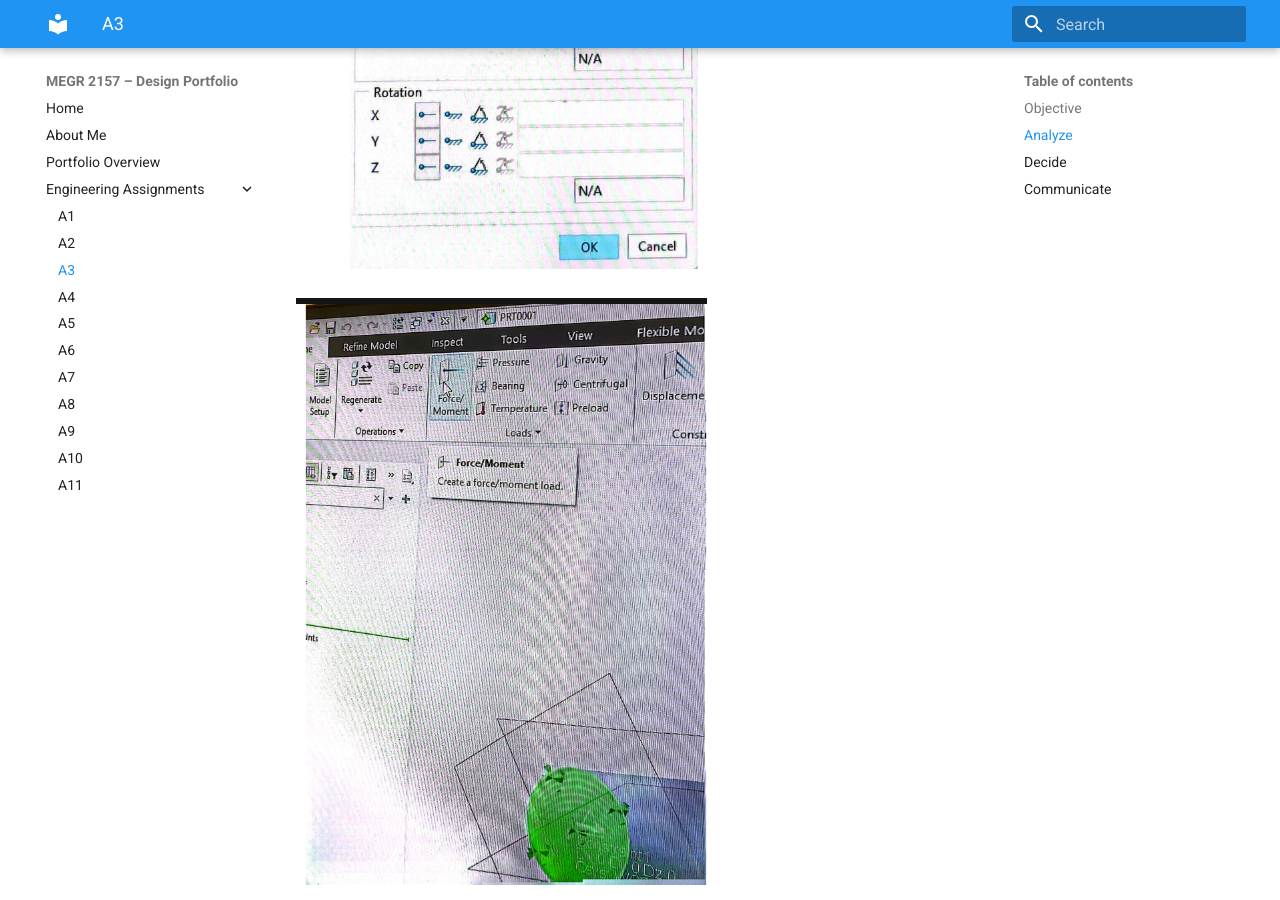
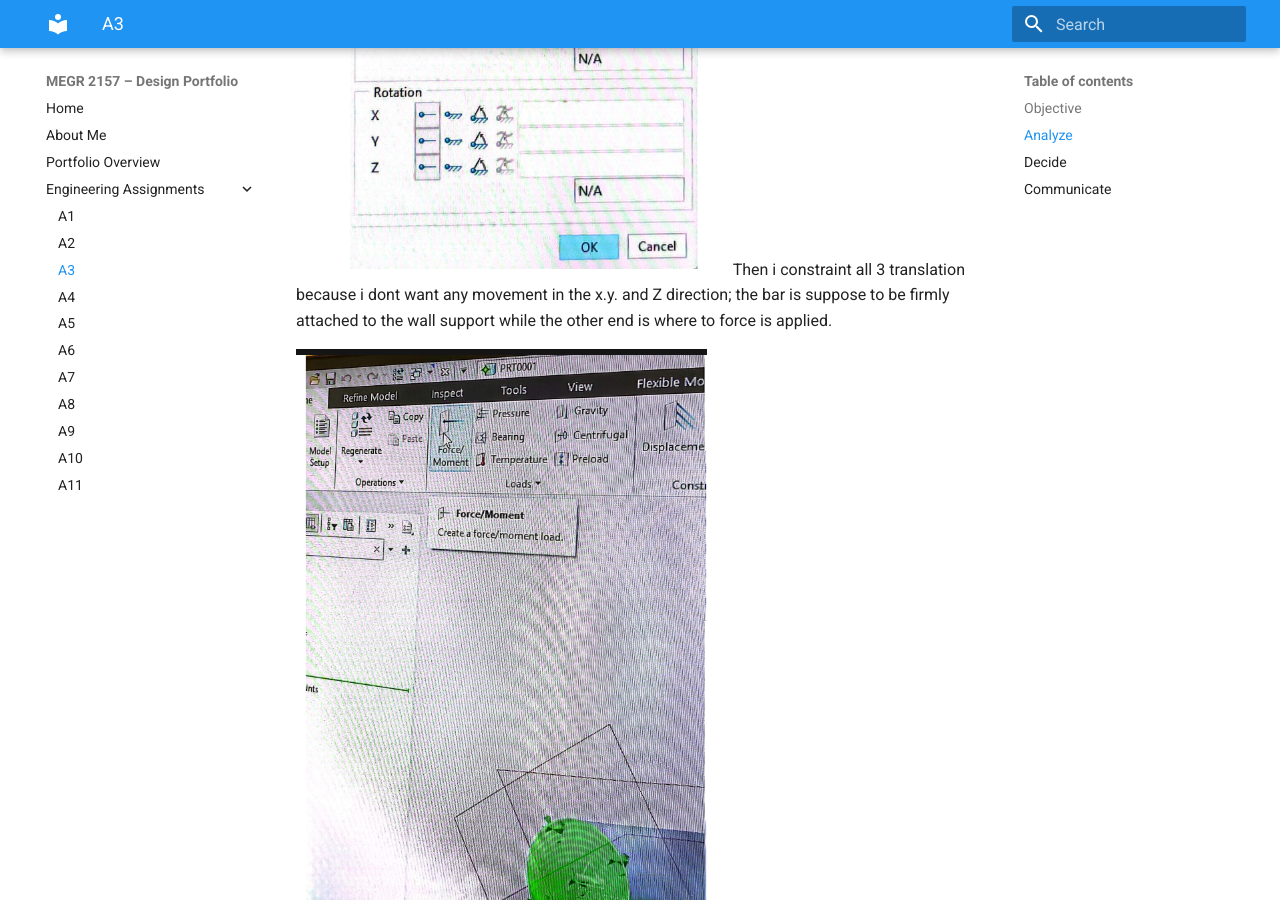
Before and after one commit to ncenatus/design-project-portfolio, an MkDocs documentation site: the page built from docs/assignments/A03/index.md, in a window 1280 px wide and 900 px high, scrolled down 3530 px. Built offline with MkDocs 1.6.1 and Material for MkDocs 9.7.7, drawn with Linux system fonts in a browser that asks for light colours.

Commit message:
Update index.md

```diff
--- a/docs/assignments/A03/index.md
+++ b/docs/assignments/A03/index.md
@@ -20,6 +20,7 @@ Then i assign the given material from the assigment which is aluminum. I then no
 After assignign the material, i click pn stimulate on creo, the nclick on displacement. then i select the left end of the bar, that will be the location where the bar is fixed.
 
 ![A3](F.png)
+Then  i constraint all 3 translation because i dont want any movement in the x.y. and Z direction; the bar is suppose to be firmly attached to the wall support while the other end is where to force is applied.
 
 ![A3](G.png)
 
```
